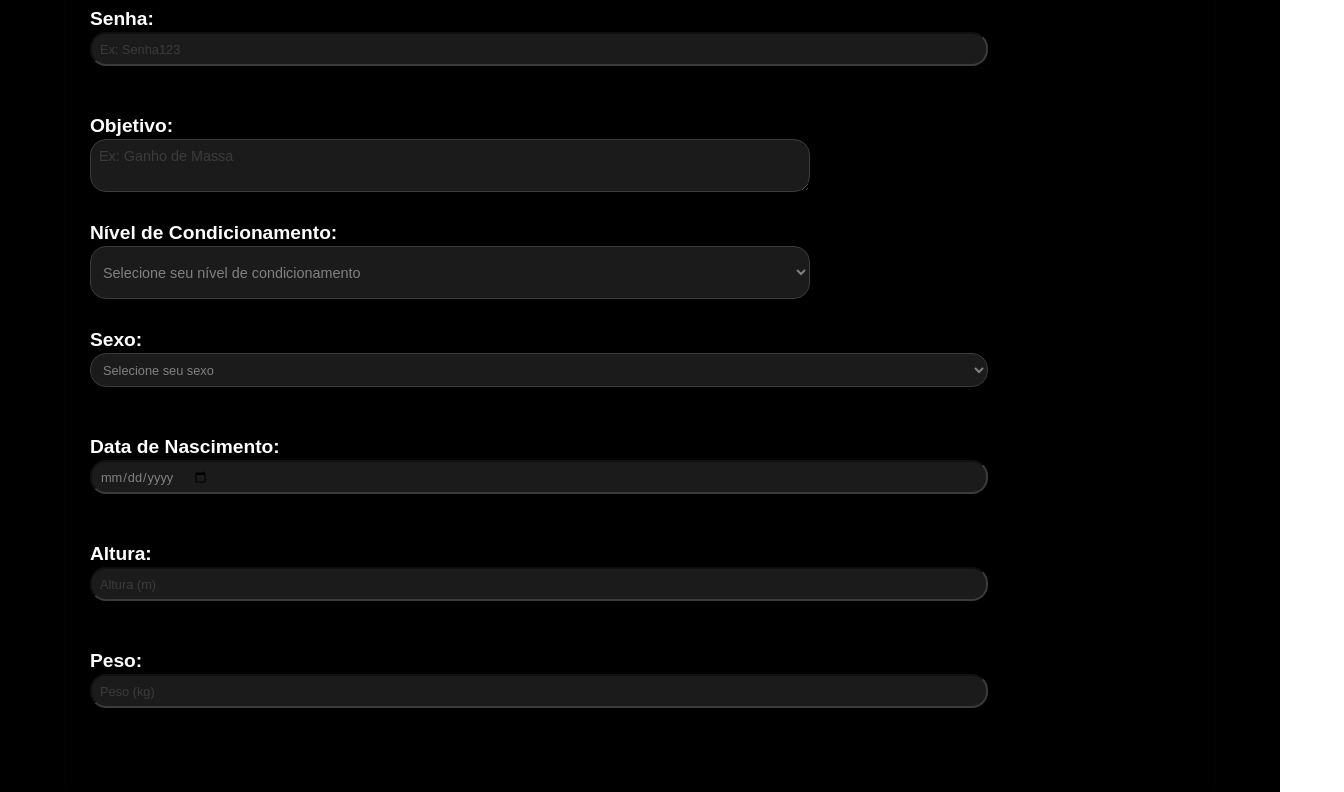
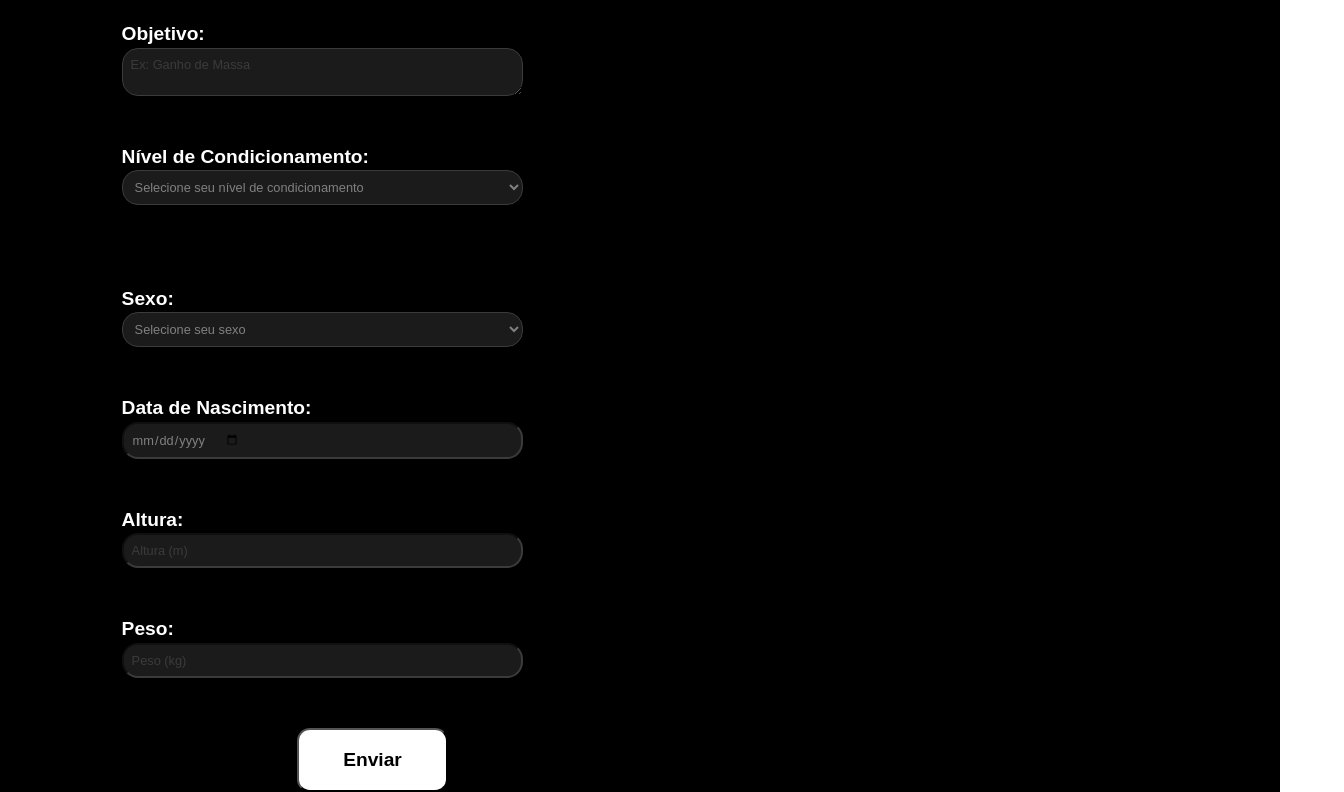
Before and after one commit to Vinirocha388/bodyhealthy-web, a Next.js app: page /cadastro in a window 1280 px wide. Shown: the part 540-1332 px from the top of the page, 1344 px wide, since content can reach past the window. Built offline with nearby package versions, Linux system fonts and the light colour scheme; no server answers; a web font is replaced by a local one.

Commit message:
fix: need to fix cadastro column

```diff
--- a/src/app/cadastro/cadastro.module.css
+++ b/src/app/cadastro/cadastro.module.css
@@ -8,57 +8,63 @@
 }
 
 .cadastroContainer {
-  background-color: rgba(0, 0, 0, 0.9);
-  background-blend-mode: darken;
-  border-color: #020202;
-  border-style: solid;
-  border-radius: 2rem;
+  flex-direction: row;
+  justify-content: center;
+  gap: 2rem;
+  width: 100%;
   display: flex;
-  margin-bottom: 10vh;
 }
 
 .cadastroContainerDiv {
-  width: 46%;
-  height: 80%;
+  width: 100%;
   align-items: center;
+  margin: auto;
+  flex-wrap: wrap-reverse;
+}
+.column01 {
+  display: flex;
   flex-direction: column;
-  margin: auto;
+  width: 40%;
+  margin: 2rem
+}
+
+.column02 {
+  display: flex;
+  flex-direction: column;
+  position: unset;
+  margin: 2rem;
+  width: 40%;
+  min-width: 250px;
 }
 
 .cadastroUsername,
-.cadastroName,
 .cadastroEmail,
 .cadastroSenha,
-.cadastroTelefone,
 .cadastroData,
 .cadastroSexo,
 .cadastroAltura,
 .cadastroPeso,
 .cadastroObjetivo,
-.cadastroRestricao,
-.cadastroCondicionamento{
+.cadastroCondicionamento {
   justify-content: center;
   align-items: center;
   height: 6vh;
   font-size: 1.6vh;
   color: white;
   position: relative;
-  margin-top: 59px;
+  margin-top: 10%;
 }
 
 .cadastroUsernameInput,
-.cadastroNameInput,
 .cadastroEmailInput,
 .cadastroSenhaInput,
-.cadastroTelefoneInput,
 .cadastroDataInput,
 .cadastroSexoInput,
 .cadastroAlturaInput,
 .cadastroPesoInput,
 .cadastroObjetivoInput,
-.cadastroRestricaoInput,
 .cadastroCondicionamentoInput {
-  width: 90vh;
+  width: 100%;
   height: 110%;
   border-radius: 1rem;
   padding: 0.5rem;
@@ -66,7 +72,6 @@
   font-family: Arial, Helvetica, sans-serif;
   font-size: 1.8vh;
   background-color: #373737;
-  opacity: 0.5;
   color: white;
   opacity: 0.5;
 }
@@ -75,18 +80,17 @@
   display: flex;
   justify-content: center;
   align-items: center;
-  margin-top: 12vh;
+  margin-top: 10%;
   text-align: center;
-  margin-bottom: 10vh
 }
 
 .cadastroButton {
-  width: 24vh;
-  height: 8vh;
+  width: 30%;
+  height: 4rem;
   border-radius: 1.6vh;
   background-color: #ffffff;
   color: black;
-  font-size: 2.4vh;
+  font-size: 1.2rem;
   font-weight: bold;
   justify-content: center;
   text-align: center;
@@ -110,8 +114,8 @@
 
 @media (max-width: 1340px) {
   .cadastroContainer {
-    width: 90%;
-    height: 150vh;
+    width: 100%;
+    height: 100%;
     display: flex;
     justify-content: center;
     align-items: center;
@@ -122,13 +126,6 @@
     font-size: 2rem;
   }
 
-
-  .cadastroProfileImage {
-    height: 10vh;
-    width: 10vh;
-    margin-top: 0.4vh;
-  }
-
   .cadastroContainerDiv {
     width: 100%;
     height: 80%;
@@ -136,41 +133,33 @@
   }
 
   .cadastroUsername,
-  .cadastroName,
   .cadastroEmail,
   .cadastroSenha,
-  .cadastroTelefone,
   .cadastroData,
   .cadastroSexo,
   .cadastroAltura,
-  .cadastroPeso {
+  .cadastroPeso,
+  .cadastroObjetivo,
+  .cadastroCondicionamento {
     font-size: 0.8rem;
+    height: 80%;
     width: 80%;
   }
 
   .cadastroUsernameInput,
-  .cadastroNameInput,
   .cadastroEmailInput,
   .cadastroSenhaInput,
-  .cadastroTelefoneInput,
   .cadastroDataInput,
   .cadastroSexoInput,
   .cadastroAlturaInput,
-  .cadastroPesoInput {
+  .cadastroPesoInput,
+  .cadastroObjetivoInput,
+  .cadastroCondicionamentoInput {
     font-size: 0.8rem;
     width: 100%;
-    height: 70%;
+    height: 100%;
     display: flex;
     background-color: #373737;
   }
 
-  .cadastroEnviar {
-    text-align: center;
-  }
-
-  .cadastroButton {
-    width: 28vh;
-    height: 6vh;
-    font-size: 1.2rem;
-  }
 }
--- a/src/app/cadastro/page.jsx
+++ b/src/app/cadastro/page.jsx
@@ -77,7 +77,7 @@ export default function Cadastro() {
   return (
     <div className={styles.container}>
       <Header />
-      <main className={styles.cadastroImagem}>
+      <main className={styles.cadastro}>
         < Titulo
         title="Cadastro"
         />
@@ -85,6 +85,7 @@ export default function Cadastro() {
           <div className={styles.cadastroContainerDiv}>
 
             <form onSubmit={handleSubmit}>
+              <div className={styles.column01}>
               <div className={styles.cadastroUsername}>
                 <h2>Nome de Usuário:</h2>
                 <input
@@ -127,7 +128,8 @@ export default function Cadastro() {
               <div className={styles.cadastroObjetivo}>
                 <h2>Objetivo:</h2>
                 <textarea
-                  name="descriptionObjective"
+                  name="objective"
+                  type="text"
                   placeholder="Ex: Ganho de Massa"
                   className={styles.cadastroObjetivoInput}
                   value={formData.descriptionObjective}
@@ -151,7 +153,11 @@ export default function Cadastro() {
                   <option value="Avançado">Avançado</option>
                 </select>
               </div>
+          </div>
 
+          <div></div>
+
+          <div className={styles.column02}>
               <div className={styles.cadastroSexo}>
                 <h2>Sexo:</h2>
                 <select
@@ -216,10 +222,12 @@ export default function Cadastro() {
                   Enviar
                 </button>
               </div>
+              </div>
 
               {error && <p className={styles.error}>{error}</p>}
               {success && <p className={styles.success}>Usuário criado com sucesso!</p>}
             </form>
+
           </div>
         </div>
       </main>
```
